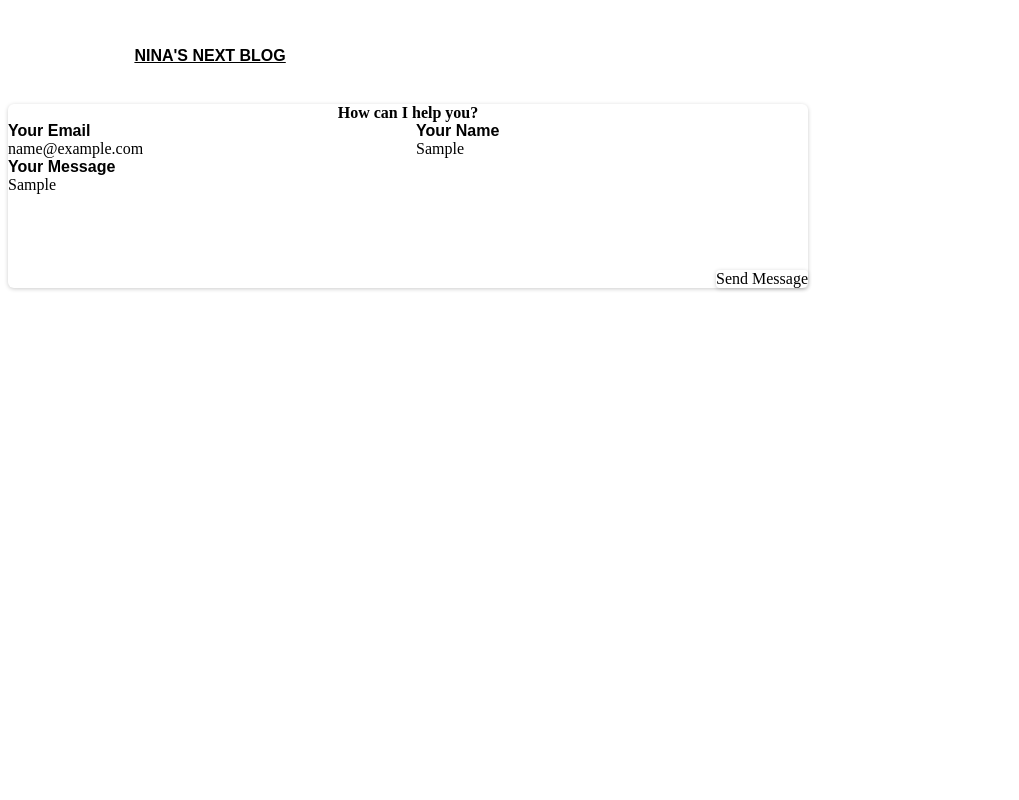
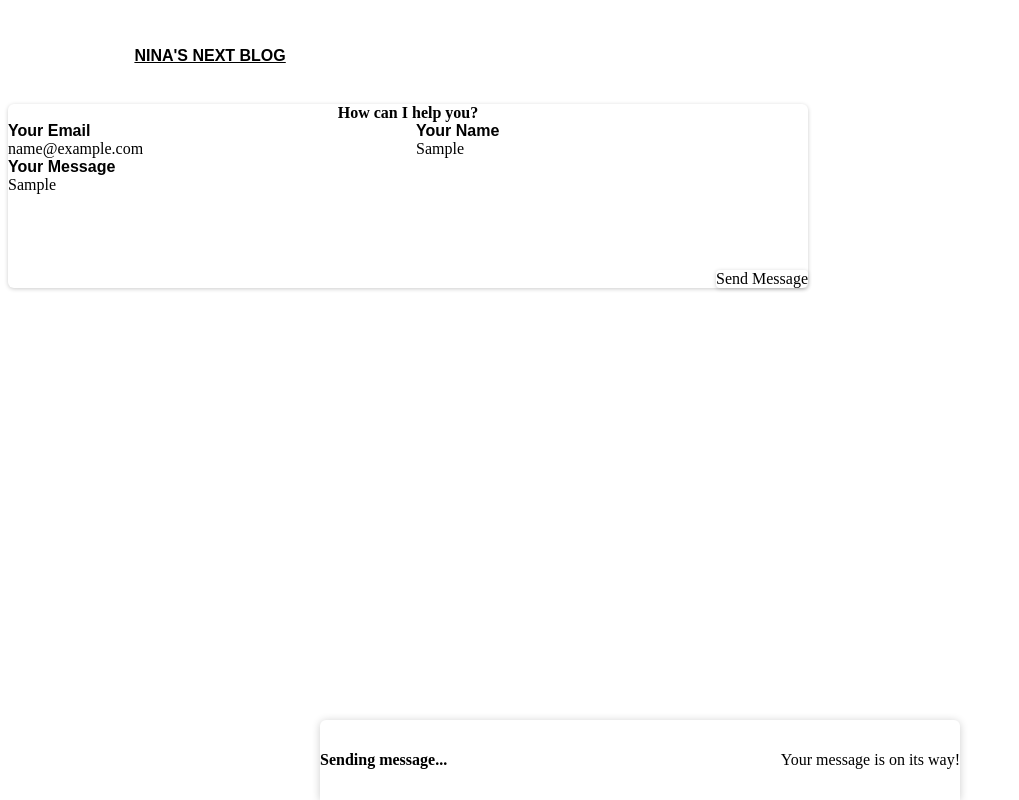
Before and after one commit to NhungTranPY/nextblog, a Next.js app: page /contact in a window 1280 px wide. Both pictures are taken after typing "name@example.com", "Sample", "Sample" into the empty fields and a click on the button "Send Message". Shown: the top 800 px of the page, without its empty margins (0-1019 px from the left). Built offline with nearby package versions, Linux system fonts and the light colour scheme.

Commit message:
202. Adding UI Feedback With Notifications

```diff
--- a/components/contact/contact-form.js
+++ b/components/contact/contact-form.js
@@ -1,28 +1,93 @@
-import { useState } from 'react'
+import { useState, useEffect } from 'react'
 import classes from './contact-form.module.css'
+import Notification from '../ui/notification'
+
+async function sendContactData(contactDetails) {
+    const response = await fetch('/api/contact', {
+        method: 'POST',
+        body: JSON.stringify({
+            // email: enteredEmail,
+            // name: enteredName,
+            // message: enteredMessage
+            contactDetails
+        }),
+        headers: {
+            'Content-Type': 'application/json'
+        }
+    })
+
+    const data = await response.json()
+
+    if (!response.ok) {
+        throw new Error(data.message || 'Something went wrong!')
+    }
+}
 
 function ContactForm() {
 
     const [enteredName, setEnteredName] = useState('')
     const [enteredEmail, setEnteredEmail] = useState('')
     const [enteredMessage, setEnteredMessage] = useState('')
+    const [requestStatus, setRequestStatus] = useState() // 'pending', 'success', 'error'
+    const [requestError, setRequestError] = useState()
 
-    function sendMessageHandler(event) {
+    useEffect(() => {
+        if (requestStatus === 'success' || requestStatus === 'error') {
+            const timer = setTimeout(() => {
+                setRequestStatus(null)
+                setRequestError(null)
+            }, 3000)
+            return () => clearTimeout(timer)
+        }
+    }, [requestStatus])
+
+    async function sendMessageHandler(event) {
         event.preventDefault()
 
         // optional: add client-side validation
 
-        fetch('/api/contact', {
-            method: 'POST',
-            body: JSON.stringify({
+        setRequestStatus('pending')
+
+        try {
+            await sendContactData({
                 email: enteredEmail,
                 name: enteredName,
                 message: enteredMessage
-            }),
-            headers: {
-                'Content-Type': 'application/json'
-            }
-        })
+            })
+            setRequestStatus('success')
+            setEnteredMessage('')
+            setEnteredEmail('')
+            setEnteredName('')
+        } catch (error) {
+            setRequestError(error.message)
+            setRequestStatus('error')
+        }
+    }
+
+    let notification
+
+    if (requestStatus === 'pending') {
+        notification = {
+            status: 'pending',
+            title: 'Sending message...',
+            message: 'Your message is on its way!'
+        }
+    }
+
+    if (requestStatus === 'success') {
+        notification = {
+            status: 'success',
+            title: 'Success!',
+            message: 'Message sent successfully!'
+        }
+    }
+
+    if (requestStatus === 'error') {
+        notification = {
+            status: 'error',
+            title: 'Error!',
+            message: requestError
+        }
     }
 
     return (
@@ -65,6 +130,13 @@
                     <button>Send Message</button>
                 </div>
             </form>
+            {notification && (
+                <Notification
+                    status={notification.status}
+                    title={notification.title}
+                    message={notification.message}
+                />
+            )}
         </section>
     )
 }
--- /dev/null
+++ b/components/ui/notification.js
@@ -0,0 +1,28 @@
+import ReactDOM from 'react-dom';
+
+import classes from './notification.module.css';
+
+function Notification(props) {
+  const { title, message, status } = props;
+
+  let statusClasses = '';
+
+  if (status === 'success') {
+    statusClasses = classes.success;
+  }
+
+  if (status === 'error') {
+    statusClasses = classes.error;
+  }
+
+  const cssClasses = `${classes.notification} ${statusClasses}`;
+
+  return (
+    <div className={cssClasses}>
+      <h2>{title}</h2>
+      <p>{message}</p>
+    </div>
+  );
+}
+
+export default Notification;
--- /dev/null
+++ b/components/ui/notification.module.css
@@ -0,0 +1,43 @@
+.notification {
+  display: flex;
+  justify-content: space-between;
+  align-items: center;
+  color: var(--color-grey-100);
+  background-color: var(--color-grey-800);
+  padding: 0 var(--size-8);
+  box-shadow: 0 1px 8px rgba(0, 0, 0, 0.2);
+  position: fixed;
+  height: 5rem;
+  bottom: 0;
+  width: 100%;
+  left: 0;
+  border-top-right-radius: 0;
+  border-top-left-radius: 0;
+}
+
+.notification h2 {
+  font-size: var(--size-6);
+  margin: 0;
+}
+
+.notification p {
+  margin: 0;
+}
+
+.success {
+  background-color: var(--color-success-500);
+  color: var(--color-grey-800);
+}
+
+.error {
+  background-color: var(--color-error-500);
+}
+
+@media (min-width: 768px) {
+  .notification {
+    width: 40rem;
+    left: calc(50% - 20rem);
+    border-top-right-radius: 6px;
+    border-top-left-radius: 6px;
+  }
+}
```
